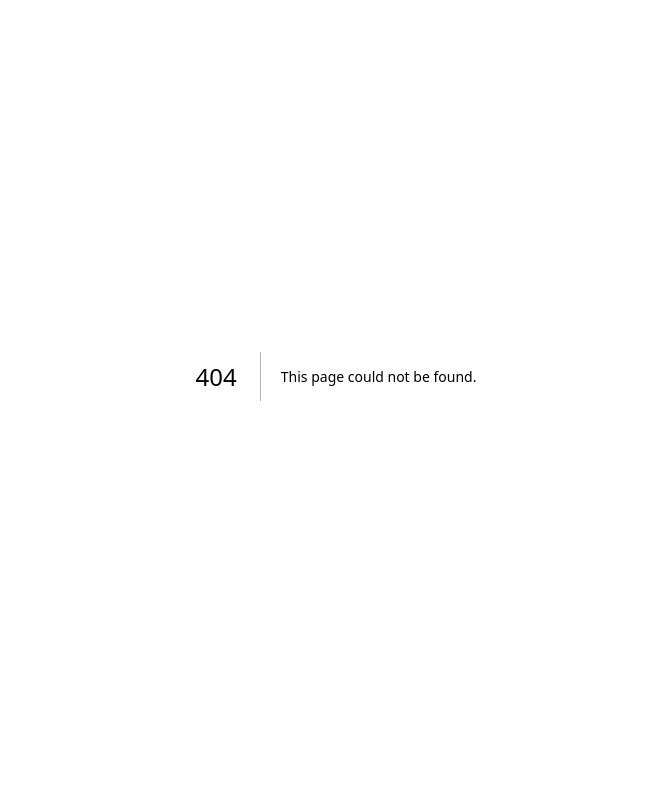
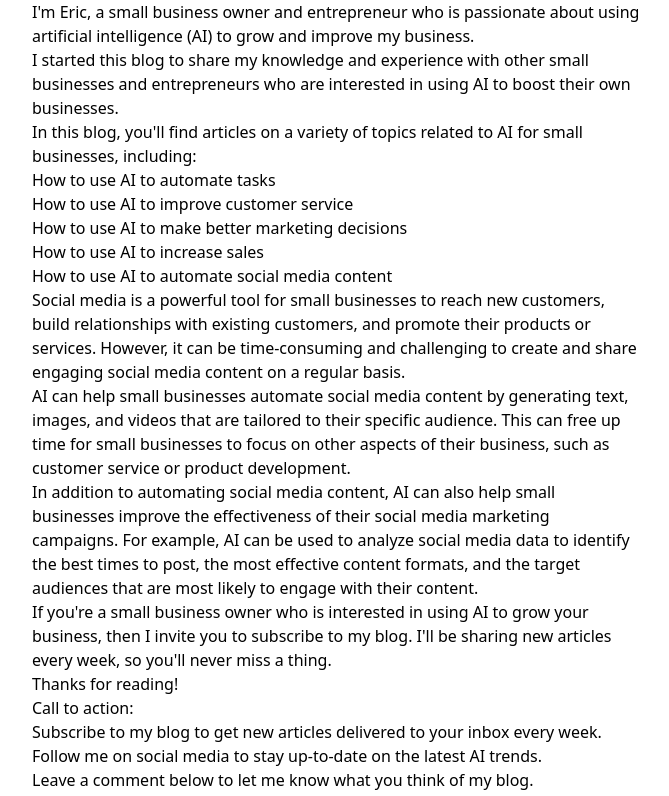
Before and after one commit to CalderonVasquez/ai_blog, a Next.js app: page /about in a window 1280 px wide. Before the commit this address had no page. Shown: the part 280-1076 px from the top of the page, without its empty margins (304-973 px from the left). Built offline with nearby package versions, Linux system fonts and the light colour scheme.

Commit message:
added about section

```diff
--- /dev/null
+++ b/app/about/page.tsx
@@ -0,0 +1,54 @@
+const AboutPage = () => {
+  return (
+    <div>
+      <h1>Welcome to The AI-Boosted Entrepreneur!</h1>
+      <p>
+        I'm Eric, a small business owner and entrepreneur who is passionate about using artificial intelligence (AI) to grow and improve my business.
+      </p>
+      <p>
+        I started this blog to share my knowledge and experience with other small businesses and entrepreneurs who are interested in using AI to boost their own businesses.
+      </p>
+
+      <h2>In this blog, you'll find articles on a variety of topics related to AI for small businesses, including:</h2>
+      <ul>
+        <li>How to use AI to automate tasks</li>
+        <li>How to use AI to improve customer service</li>
+        <li>How to use AI to make better marketing decisions</li>
+        <li>How to use AI to increase sales</li>
+        <li>How to use AI to automate social media content</li>
+      </ul>
+
+      <p>
+        Social media is a powerful tool for small businesses to reach new customers, build relationships with existing customers, and promote their products or services. However, it can be time-consuming and challenging to create and share engaging social media content on a regular basis.
+      </p>
+      <p>
+        AI can help small businesses automate social media content by generating text, images, and videos that are tailored to their specific audience. This can free up time for small businesses to focus on other aspects of their business, such as customer service or product development.
+      </p>
+
+      <p>
+        In addition to automating social media content, AI can also help small businesses improve the effectiveness of their social media marketing campaigns. For example, AI can be used to analyze social media data to identify the best times to post, the most effective content formats, and the target audiences that are most likely to engage with their content.
+      </p>
+
+      <p>
+        If you're a small business owner who is interested in using AI to grow your business, then I invite you to subscribe to my blog. I'll be sharing new articles every week, so you'll never miss a thing.
+      </p>
+
+      <p>
+        Thanks for reading!
+      </p>
+
+      <h2>Call to action:</h2>
+      <ul>
+        <li>Subscribe to my blog to get new articles delivered to your inbox every week.</li>
+        <li>Follow me on social media to stay up-to-date on the latest AI trends.</li>
+        <li>Leave a comment below to let me know what you think of my blog.</li>
+      </ul>
+
+      <p>
+        I hope you enjoy my blog!
+      </p>
+    </div>
+  );
+};
+
+export default AboutPage;
```
